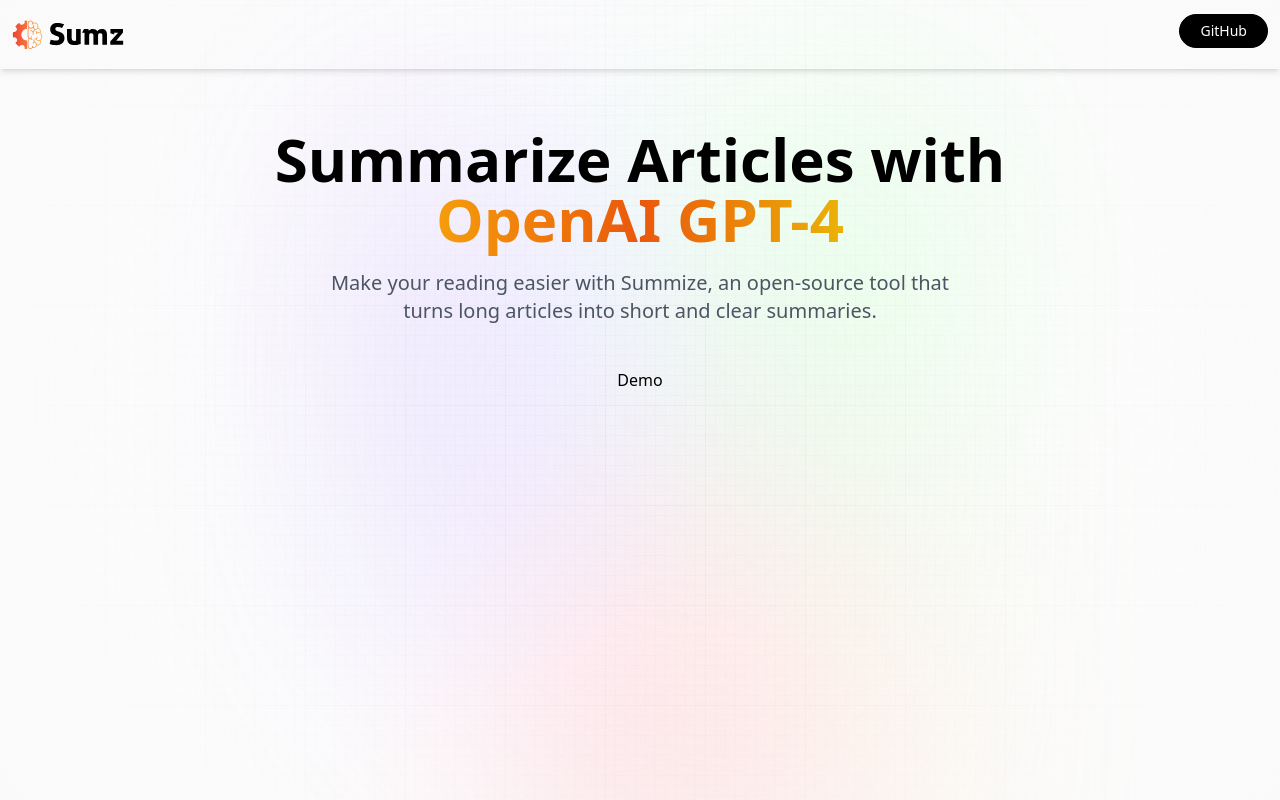
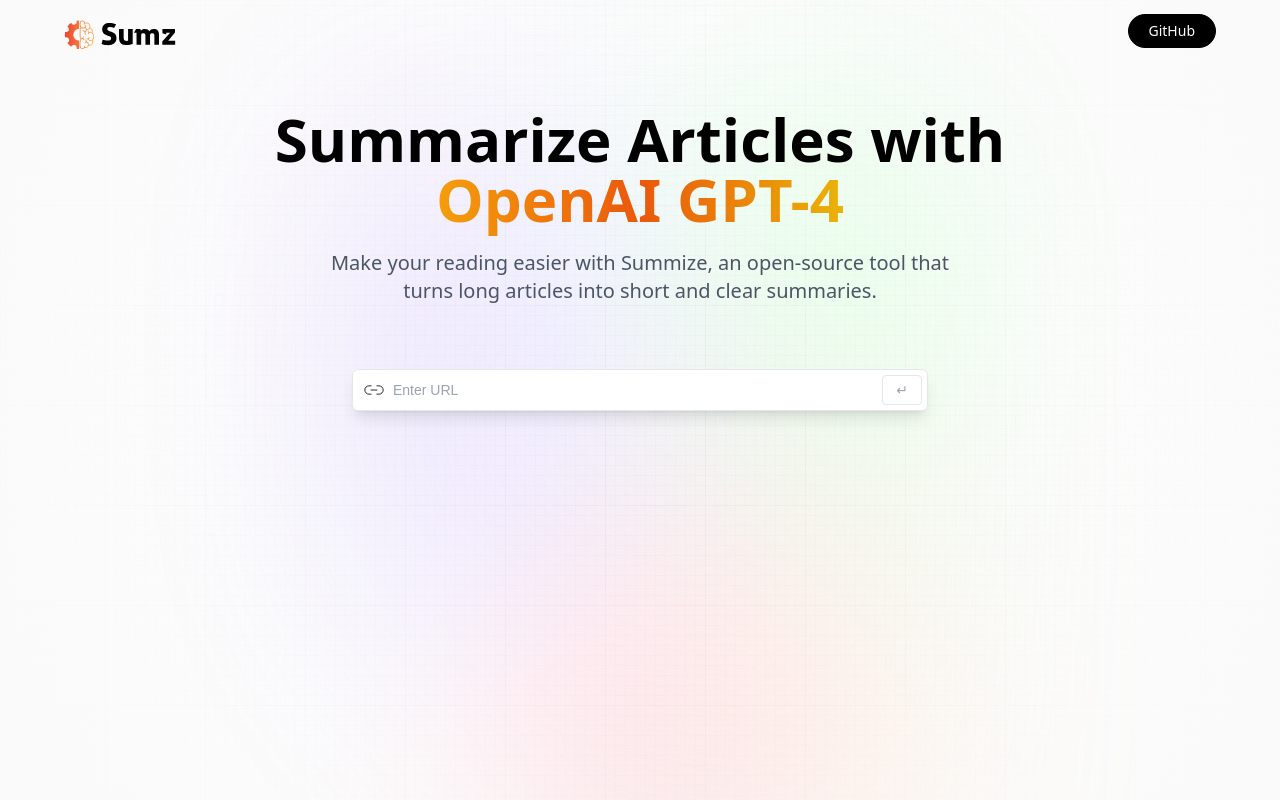
Before and after one commit to Carlos2902/GPT-SummarizeHub-Rapid-Article-Summarizer, a React (Vite) app: page / in a window 1280 px wide. Built offline with nearby package versions, Linux system fonts and the light colour scheme; a web font is replaced by a local one.

Commit message:
Redux store added

```diff
--- a/package.json
+++ b/package.json
@@ -12,7 +12,8 @@
   "dependencies": {
     "@reduxjs/toolkit": "^2.1.0",
     "react": "^18.2.0",
-    "react-dom": "^18.2.0"
+    "react-dom": "^18.2.0",
+    "react-redux": "^9.1.0"
   },
   "devDependencies": {
     "@types/react": "^18.2.55",
--- a/src/App.jsx
+++ b/src/App.jsx
@@ -10,13 +10,12 @@
       <div className="main">
         {/* gradient background */}
         <div className="gradient"/>
+      </div>
 
         <div className="app">
             <Hero/>
             <Demo/>
         </div>
-
-      </div>
     </main>
   )
 }
--- a/src/components/Demo.jsx
+++ b/src/components/Demo.jsx
@@ -1,8 +1,60 @@
-import React from 'react'
+import React, { useState, useEffect } from "react";
+import { copy, linkIcon, loader, tick } from '../assets';
 
-function Demo() {
+
+const Demo = () => {
+    const [article, setArticle] = useState({
+      url: '',
+      summary: '',
+    });
+
+    // function to make the API request
+    const handleSubmit = async (e) => {
+        // make API request
+
+    }
+
   return (
-    <div>Demo</div>
+    <section className="mt-16 w-full max-w-xl">
+      {/* Search input */}
+      <div className="flex flex-col w-full gap-2">
+        <form
+          className="relative flex justify-center items-center"
+          onSubmit={handleSubmit}
+        >
+          <img src={linkIcon}
+            alt="link_icon"
+            className="absolute left-0 my-2 ml-3 w-5"
+          />
+
+          <input
+            type="url"
+            placeholder="Enter URL"
+            value={article.url}
+            // When onChange happens, we update the setArticle state,
+            // and return: all the fragments of 'article' and the URL value
+            onChange={(e) => setArticle({...article, url: e.target.value})}
+            required
+            className="url_input peer"
+          />
+
+          <button
+            type="submit"
+            // The peer classname function is to focus the button, and its text
+            // if the user focus on the whole input
+            className="submit_btn
+            peer-focus:border-gray-700
+            peer-focus:text-gray-700"
+          >
+            ↵
+          </button>
+        </form>
+
+        {/* Browser URL History: Which URL have we seen? */}
+      </div>
+
+        {/* Display results */}
+    </section>
   )
 }
 
--- a/src/components/Hero.jsx
+++ b/src/components/Hero.jsx
@@ -1,17 +1,16 @@
 import React from 'react'
 import { logo } from '../assets';
 
-function Hero() {
+const Hero = () => {
   return (
-    <header className="w-full flex
-    justify-center items-center flex-col fixed top-0 z-10">
-      <nav className='flex justify-between items-center w-full mb-10 pt-3 pl-3 pr-3 pb-5 shadow-md'>
+    <header className="w-full flex justify-center items-center flex-col">
+      <nav className="flex justify-between items-center w-full  mb-10 pt-3">
         <img src={logo} alt='sumz_logo' className='w-28 object-contain' />
 
         <button
           type='button'
           onClick={() =>
-            window.open("https://github.com/Carlos2902/GPT-SummarizeHub-Rapid-Article-Summarizer", "_blank")
+            window.open("https://github.com/TidbitsJS/Summize", "_blank")
           }
           className='black_btn'
         >
--- a/src/main.jsx
+++ b/src/main.jsx
@@ -1,9 +1,14 @@
 import React from 'react'
 import ReactDOM from 'react-dom/client'
+
 import App from './App.jsx'
+import { Provider } from 'react-redux'
+import {store} from './services/store'
 
 ReactDOM.createRoot(document.getElementById('root')).render(
   <React.StrictMode>
+  <Provider store={store}>
     <App />
+  </Provider>
   </React.StrictMode>,
 )
--- /dev/null
+++ b/src/services/article.js
@@ -0,0 +1,11 @@
+// Service
+import {createApi, fetchBaseQuery} from '@reduxjs/toolkit/query/react';
+
+export const articleApi = createApi({
+    reducerPath: 'articleApi',
+    endpoints: (builder) => ({
+        getSummary: builder.query({
+            query: (params) => `test`
+        })
+    })
+});
--- /dev/null
+++ b/src/services/store.js
@@ -0,0 +1,12 @@
+import { configureStore } from "@reduxjs/toolkit";
+
+import { articleApi } from "./article";
+
+export const store = configureStore({
+    reducer: {
+        [articleApi.reducerPath]: articleApi.reducer,
+    },
+    middleware: (getDefaultMiddleware) =>
+        getDefaultMiddleware().concat(articleApi.middleware)
+
+})
```
Also changed, not shown: 1 other file (tests, documents, lock files or other folders).
